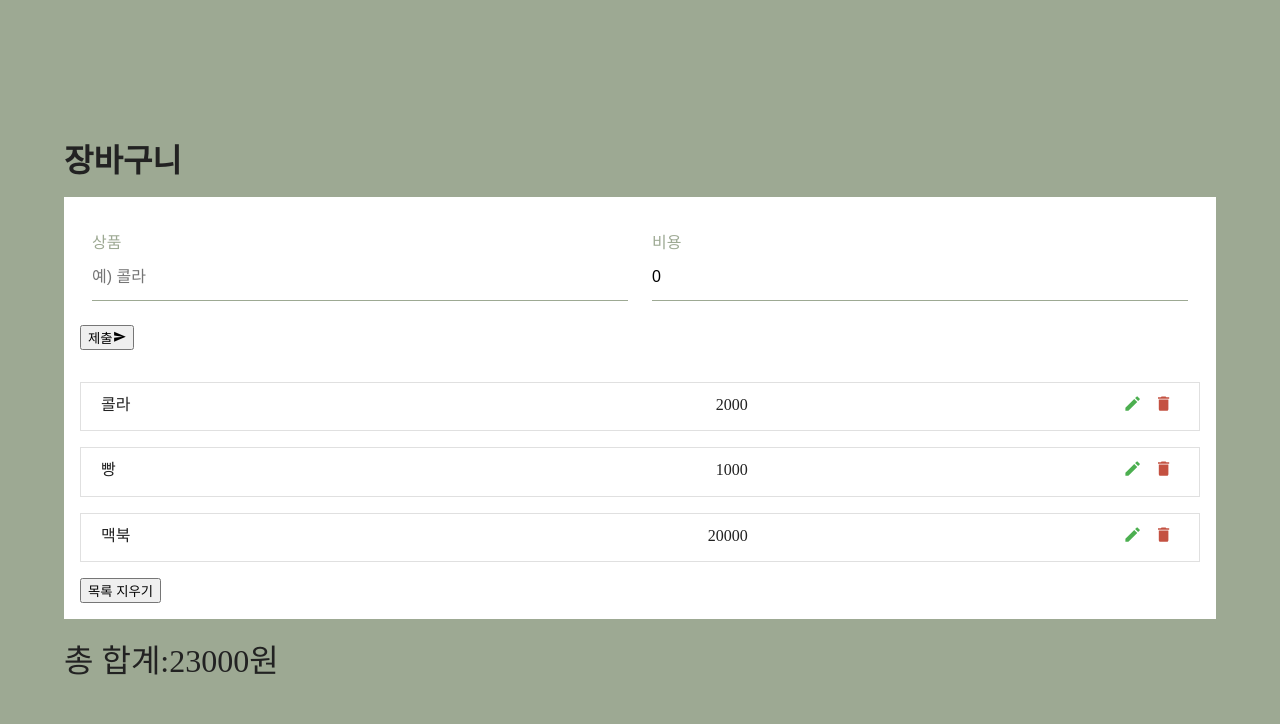
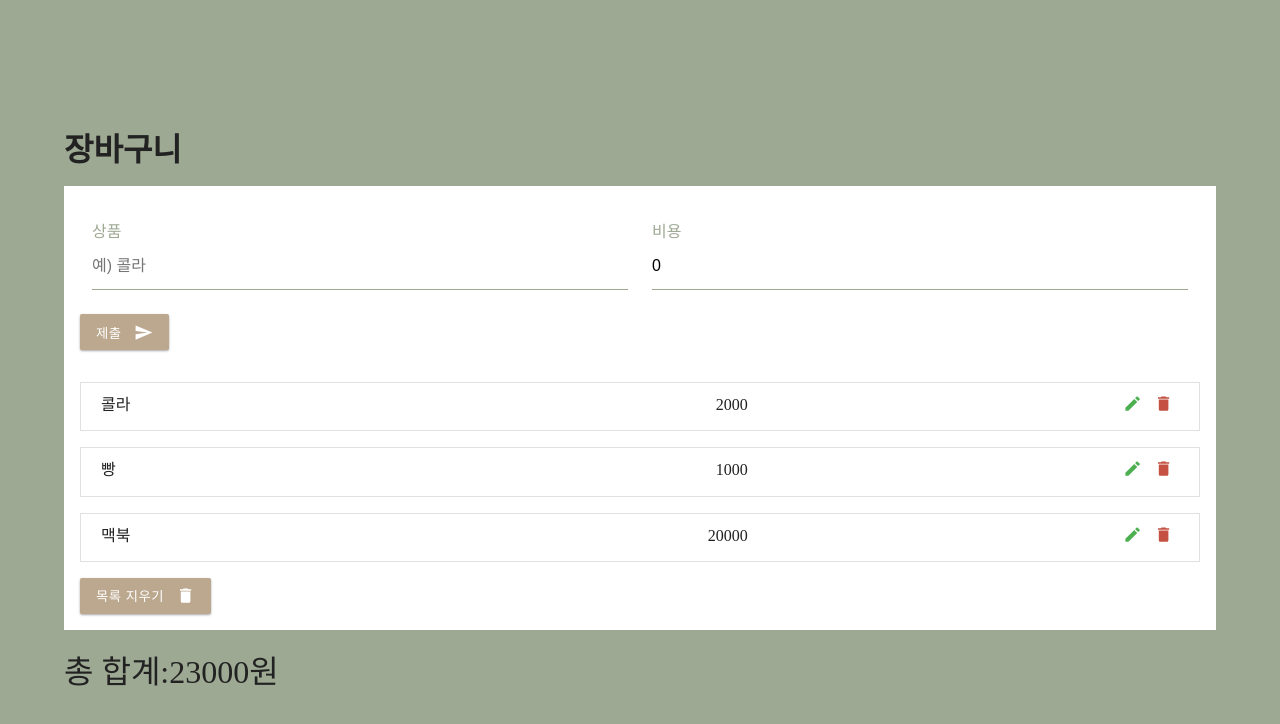
Before and after one commit to jhsonnn/react-redux-study, a React (Create React App) app in the folder react-crud-app/: page / in a window 1280 px wide. Shown: the top 724 px of the page. Built offline with nearby package versions, Linux system fonts and the light colour scheme.

Commit message:
delete 기능 구현하기

```diff
--- a/react-crud-app/src/App.js
+++ b/react-crud-app/src/App.js
@@ -44,9 +44,11 @@ const App = () => {
 
     //state update 할 때 setter 사용
     setExpenses(newExpense)
-
     handleAlert({ type: "danger", text: "아이템이 삭제되었습니다."});
 
+  }
+  const clearItems = () => {
+    setExpenses([]);
   }
 
   const handleSubmit = (e) => {
@@ -98,7 +100,7 @@ const App = () => {
         </div>
         <div style={{ width: "100%", backgroundColor: "white", padding: "1rem" }}>
           { /* Expense List */}
-          <ExpenseList handleEdit={handleEdit} initialExpenses={expenses} handleDelete={handleDelete} />
+          <ExpenseList expenses={expenses} clearItems={clearItems} handleEdit={handleEdit} initialExpenses={expenses} handleDelete={handleDelete} />
         </div>
         <div style={{ display: "flex", justifyContent: "start", marginTop: "1rem "}}>
           <p style={{ fontSize: "2rem" }}>
--- a/react-crud-app/src/components/ExpenseList.js
+++ b/react-crud-app/src/components/ExpenseList.js
@@ -1,9 +1,9 @@
 import React, { Component } from 'react'
 import './ExpenseList.css'
 import ExpenseItem from './ExpenseItem'
+import { MdDelete } from 'react-icons/md';
 
-
-const ExpenseList = ({initialExpenses, handleDelete, handleEdit}) => {
+const ExpenseList = ({expenses, initialExpenses, handleDelete, handleEdit, clearItems}) => {
   return (
     <div>
       <>
@@ -16,9 +16,13 @@ const ExpenseList = ({initialExpenses, handleDelete, handleEdit}) => {
               )
             })}
         </ul>
-        <button className='btn'>
-            목록 지우기
-        </button>
+        {expenses.length > 0 ?
+          <button className='btn' onClick={clearItems}>
+                목록 지우기
+                <MdDelete className='btn-icon' />
+          </button>
+        : null
+        }
       </>
     </div>
   )
--- a/react-crud-app/src/index.css
+++ b/react-crud-app/src/index.css
@@ -21,3 +21,22 @@ h1 {
     margin: 1rem 0;
 
 }
+
+.btn {
+    color: var(--mainWhite);
+    text-align: center;
+    letter-spacing: 0.5px;
+    border: none;
+    border-radius: 2px;
+    height: 36px;
+    padding: 0 16px;
+    box-shadow: 0 1px 3px rgba(0,0,0,0.12), 0 1px 2px rgba(0,0,0,0.24);
+    background-color: var(--primaryColor);
+    display: flex;
+    align-items: center;
+}
+
+.btn-icon{
+    margin-left: 0.75rem;
+    font-size: 1.2rem;
+}
```
Lines whose indentation alone changed are shown as unchanged.
